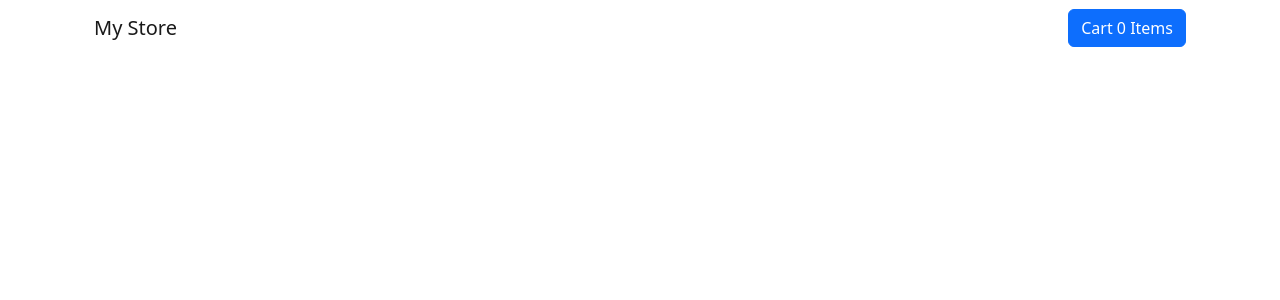
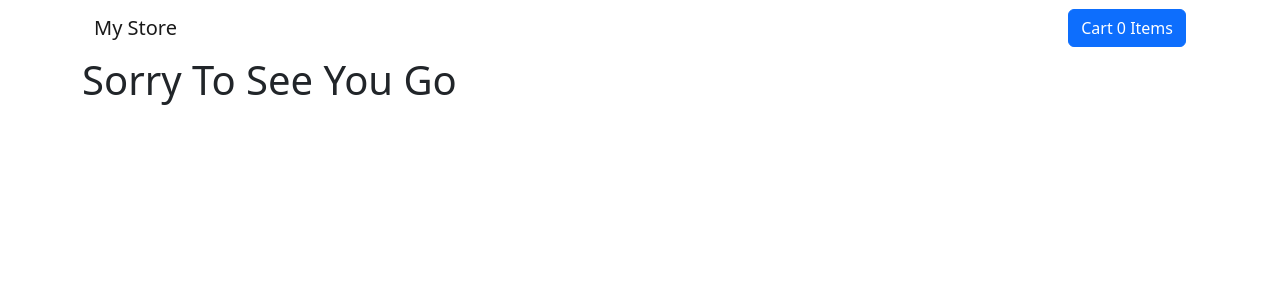
Before and after one commit to Adrian-Walker/shopping-cart, a React (Create React App) app: page /cancel in a window 1280 px wide. Shown: the top 300 px of the page. Built offline with nearby package versions, Linux system fonts and the light colour scheme.

Commit message:
created dummy routes

```diff
--- a/src/App.js
+++ b/src/App.js
@@ -2,12 +2,22 @@ import NavComponent from "./components/NavComponent";
 import "bootstrap/dist/css/bootstrap.min.css";
 import { BrowserRouter, Routes, Route } from "react-router-dom";
 import { Container } from "react-bootstrap";
+import Cancel from "./components/pages/Cancel";
+import Store from "./components/pages/Store";
+import Success from "./components/pages/Success";
 
 function App() {
   return (
     <div className="App">
       <Container>
         <NavComponent />
+        <BrowserRouter>
+          <Routes>
+            <Route index element={<Store />} />
+            <Route path="success" element={<Success />} />
+            <Route path="cancel" element={<Cancel />} />
+          </Routes>
+        </BrowserRouter>
       </Container>
     </div>
   );
--- /dev/null
+++ b/src/components/pages/Cancel.js
@@ -0,0 +1,7 @@
+import React from "react";
+
+function Cancel() {
+  return <h1>Sorry To See You Go</h1>;
+}
+
+export default Cancel;
--- /dev/null
+++ b/src/components/pages/Store.js
@@ -0,0 +1,9 @@
+import React from 'react'
+
+function Store() {
+  return (
+    <div>store</div>
+  )
+}
+
+export default Store
--- /dev/null
+++ b/src/components/pages/Success.js
@@ -0,0 +1,7 @@
+import React from "react";
+
+function Succcess() {
+  return <div>Thank Your For You Purchase</div>;
+}
+
+export default Succcess;
```
